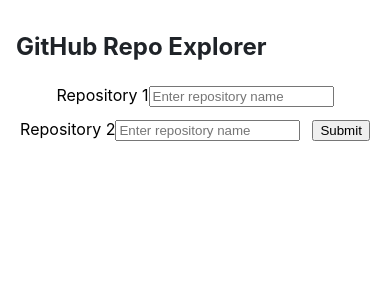
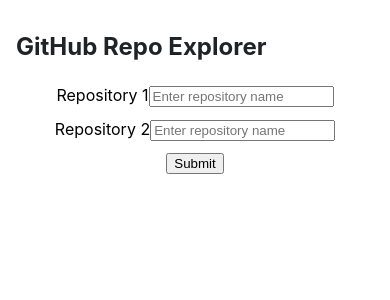
Before and after one commit to hripsimeghazaryan-ai/github-repo-explorer-app, a React (Create React App) app: page / in a window 390 px wide. Shown: the top 300 px of the page. Built offline with nearby package versions, Linux system fonts and the light colour scheme.

Commit message:
added mobile alignment

```diff
--- a/src/components/ComparisonDisplay/ComparisonDisplay.css
+++ b/src/components/ComparisonDisplay/ComparisonDisplay.css
@@ -147,3 +147,14 @@
   color: #fff;
   border-color: #0969da;
 }
+
+@media (max-width: 600px) {
+  .comparison-display {
+    flex-direction: column;
+    align-items: stretch;
+  }
+
+  .repo-card {
+    max-width: 100%;
+  }
+}
--- a/src/components/RepositorySearch/RepositorySearch.css
+++ b/src/components/RepositorySearch/RepositorySearch.css
@@ -5,3 +5,11 @@
   gap: 12px;
   flex-wrap: wrap;
 }
+
+@media (max-width: 600px) {
+  .repository-search-container {
+    flex-direction: column;
+    align-items: center;
+    justify-content: center;
+  }
+}
```
